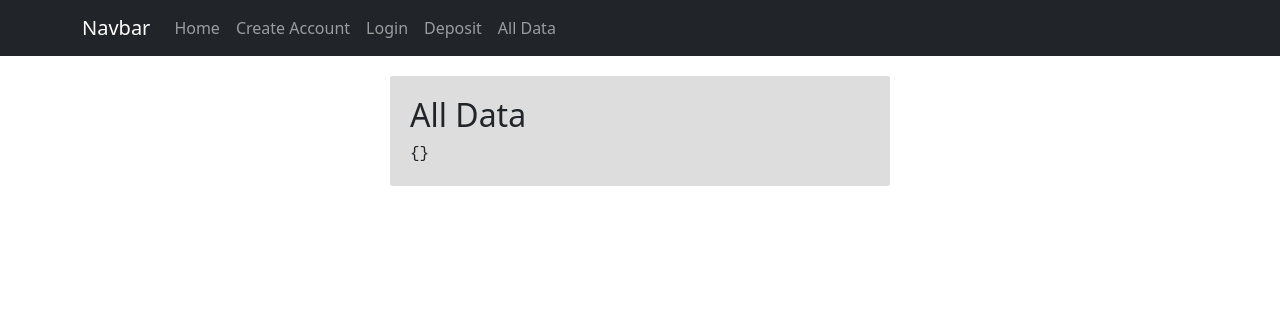
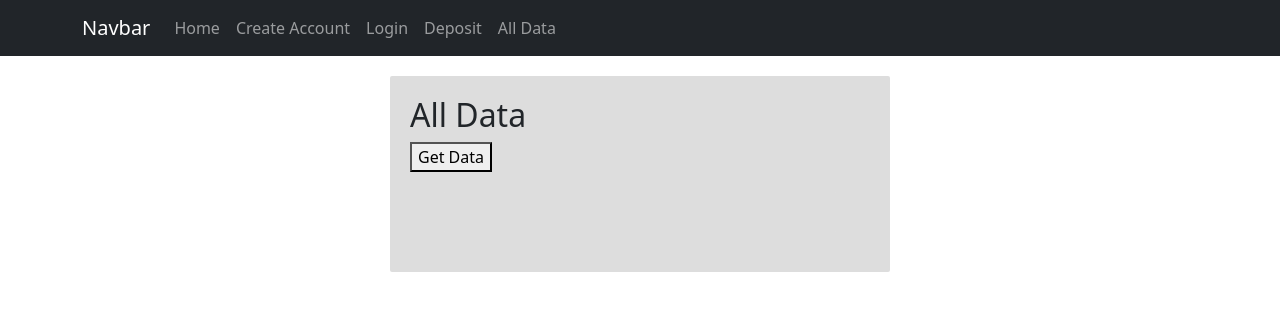
Before and after one commit to bisbi123/mit-xpro-bad-bank, a React (Create React App) app: page /#/all-data in a window 1280 px wide. Shown: the top 310 px of the page. Built offline with nearby package versions, Linux system fonts and the light colour scheme; no server answers.

Commit message:
finally getting that data!

```diff
--- a/src/pages/AllData.js
+++ b/src/pages/AllData.js
@@ -3,24 +3,33 @@ import { isCompositeComponentWithType } from 'react-dom/cjs/react-dom-test-utils
 
 import UserContext from '../UserContext.js';
 
-async function callAPI(){
+function callAPI(){
 
-  let response = await fetch("http://localhost:5000/account/all")
-  let data = await response.json();
-  console.log(JSON.stringify(data.body))
-  return data.body
+  fetch("http://localhost:5000/account/all")
+    .then(response => response.json())
+      .then(data =>{
+        // console.log(JSON.stringify(data));
+        let el = document.getElementById('allData');
+        data.forEach(element => {
+          // console.log(JSON.stringify(element))
+          el.innerHTML += JSON.stringify(element);
+        });;
+      }
+    );
 }
 
 function AllData() {
 
   const context = useContext(UserContext);
-
+  // callAPI();
   return (
     <div className='content'>
       <h2>All Data</h2>
-      <div className='json'>
-        {JSON.stringify(callAPI())}
+      <button onClick={callAPI}>Get Data</button>
+      <div className="container">
+        <div id='allData' className="content"/>
       </div>
+
     </div>
   );
 }
```
